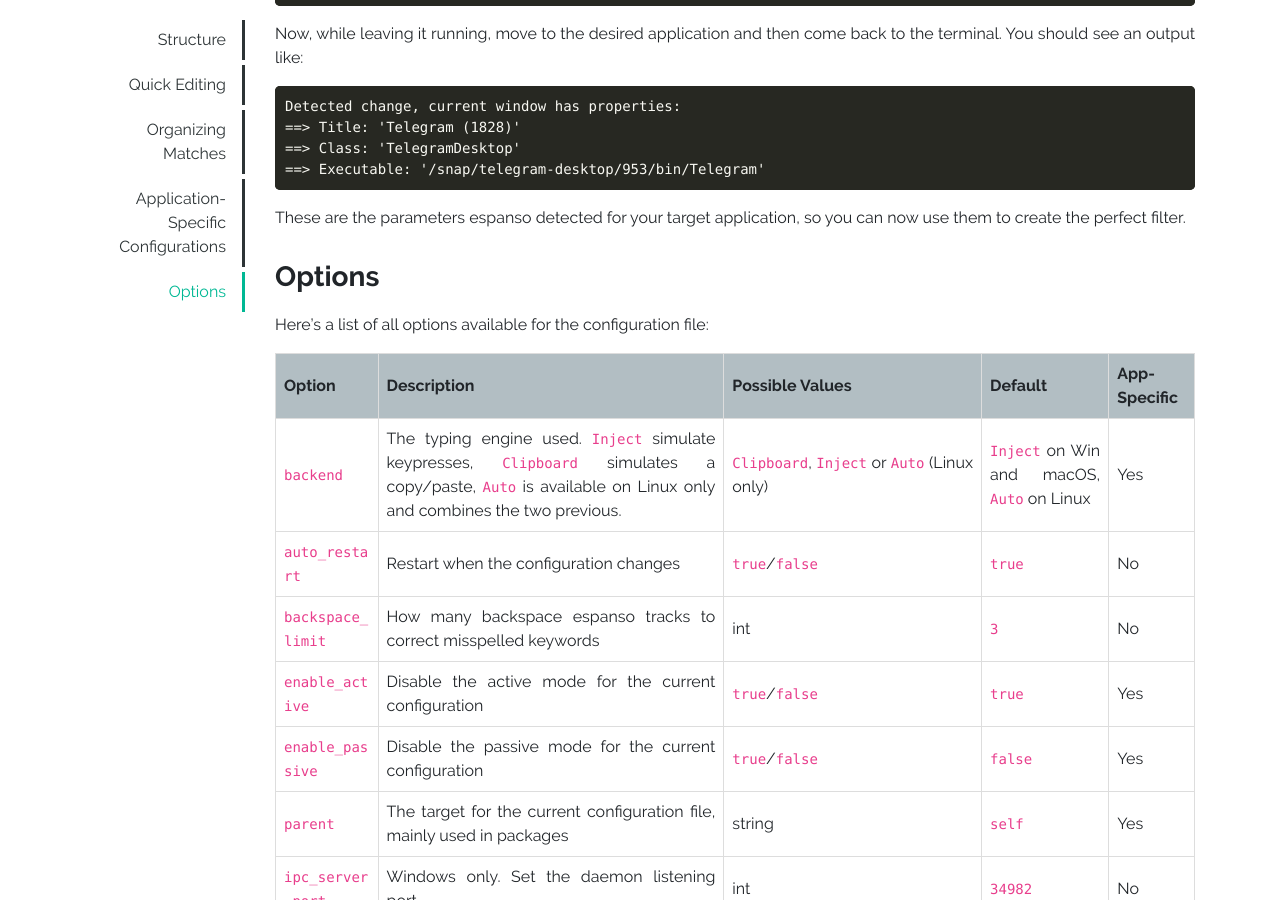
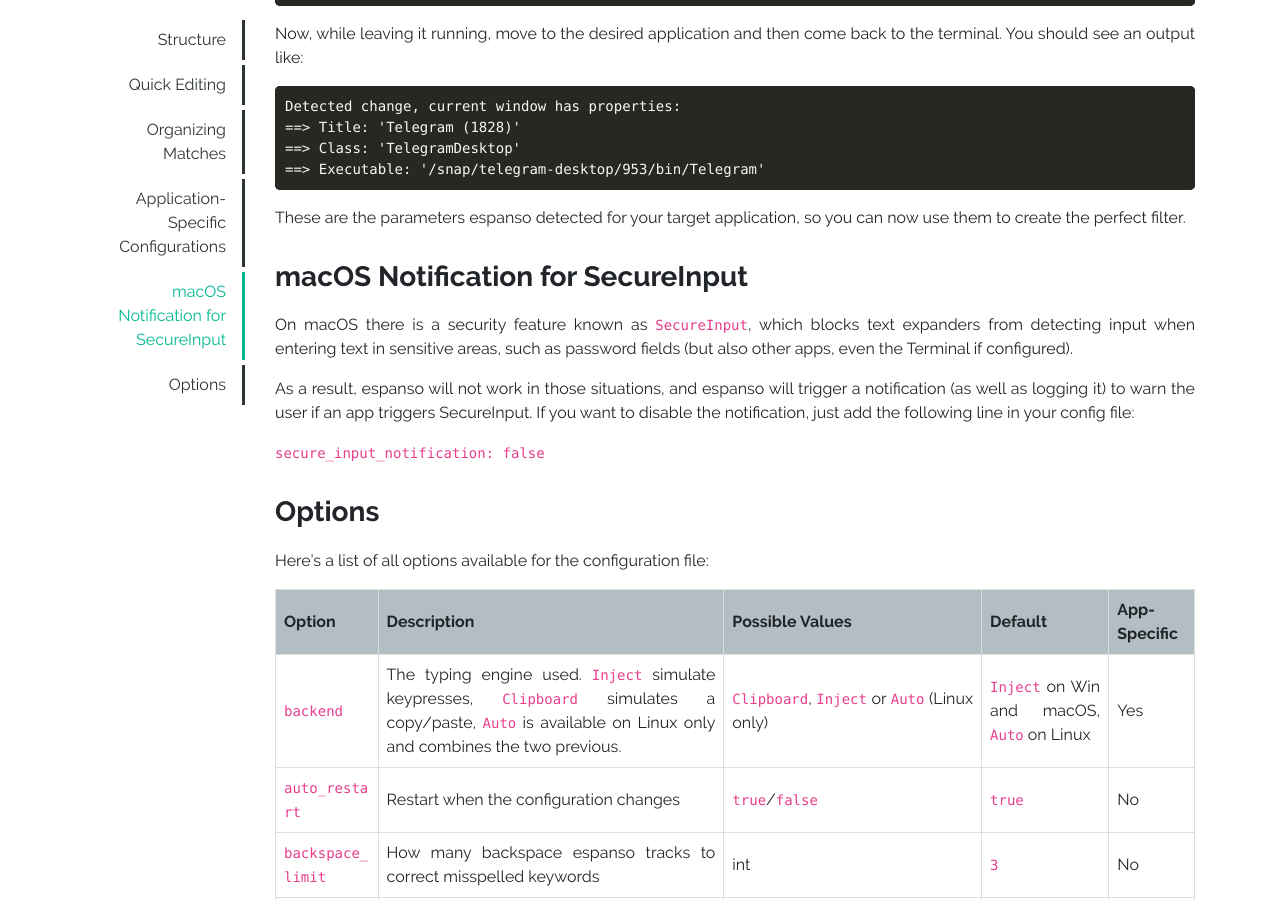
Before and after one commit to espanso/espanso, a Jekyll site: the page built from docs/configuration.md, in a window 1280 px wide and 900 px high, scrolled down 3502 px. Built offline with Jekyll 4.4.1, drawn with Linux system fonts in a browser that asks for light colours.

Commit message:
Document SecureInput notification on macOS

```diff
--- a/docs/configuration.md
+++ b/docs/configuration.md
@@ -164,6 +164,14 @@ Detected change, current window has properties:
 These are the parameters espanso detected for your target application, so you can now use them to create the
 perfect filter.
 
+### macOS Notification for SecureInput
+
+On macOS there is a security feature known as `SecureInput`, which blocks text expanders from detecting input when entering text in sensitive areas, such as password fields (but also other apps, even the Terminal if configured).
+
+As a result, espanso will not work in those situations, and espanso will trigger a notification (as well as logging it) to warn the user if an app triggers SecureInput.  If you want to disable the notification, just add the following line in your config file:
+
+`secure_input_notification: false`
+
 ### Options
 
 Here's a list of all options available for the configuration file:
```
